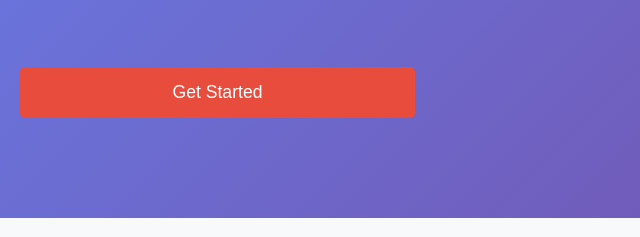
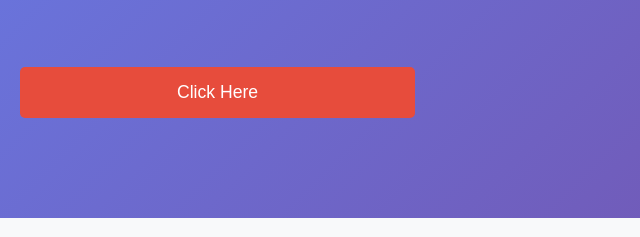
Before and after one commit to dont-be-a-git/BugHerd-end-to-end-test, a plain HTML site: page index.html in a window 1280 px wide. Shown: the part 480-717 px from the top of the page, 0-640 px from the left. Drawn offline with Linux system fonts and the light colour scheme.

Commit message:
Change CTA button text from "Get Started" to "Click Here"
Fixes BugHerd task #4: "Can we change the copy to 'click here'"
- Updated hero section CTA button text as requested
- Changed from "Get Started" to "Click Here"

```diff
--- a/index.html
+++ b/index.html
@@ -29,7 +29,7 @@
             <div class="hero-content">
                 <h1>Transform Your Business with Cutting-Edge Technology</h1>
                 <p>Leading the future with innovative technology solutions</p>
-                <button class="cta-button">Get Started</button>
+                <button class="cta-button">Click Here</button>
             </div>
             <div class="hero-image">
                 <img src="https://images.unsplash.com/photo-1498050108023-c5249f4df085?ixlib=rb-4.0.3&auto=format&fit=crop&w=600&h=300&q=80" alt="Technology Innovation">
```
